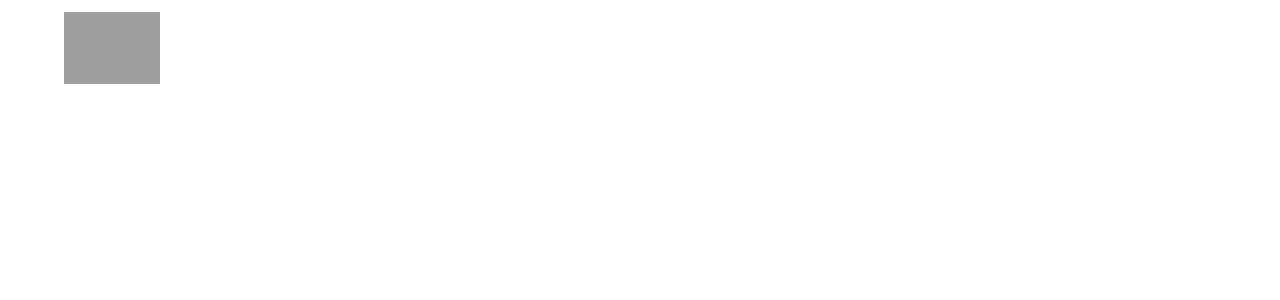
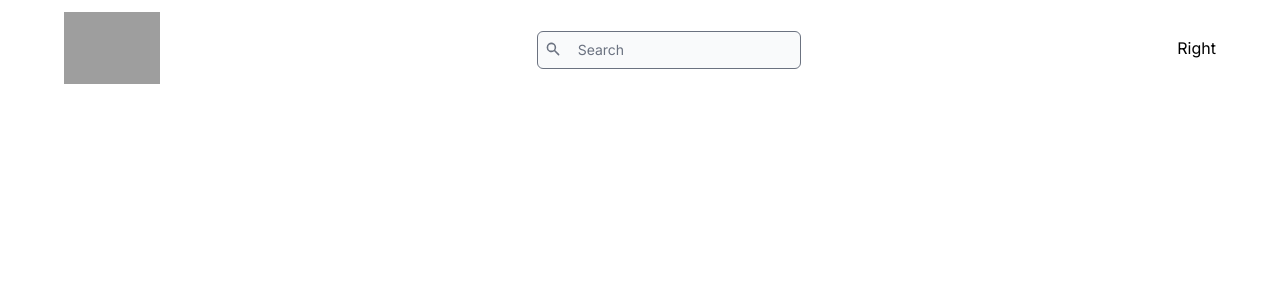
Before and after one commit to ryan-didevar/Instagram-clone, a Next.js app: page / in a window 1280 px wide. Shown: the top 300 px of the page. Built offline with nearby package versions, Linux system fonts and the light colour scheme; grey boxes are pictures that could not be loaded.

Commit message:
Searchbar added

```diff
--- a/app/Header.tsx
+++ b/app/Header.tsx
@@ -1,5 +1,5 @@
 import Image from "next/image";
-import React from "react";
+import { HiSearch } from "react-icons/hi";
 
 const Header = () => {
   return (
@@ -21,6 +21,17 @@
             className="object-contain"
           />
         </div>
+        <div className="relative mt-1">
+          <div className="absolute top-2 left-2">
+            <HiSearch className="h-5 text-gray-500" />
+          </div>
+          <input
+            type="text"
+            placeholder="Search"
+            className="bg-gray-50 pl-10 border-gray-500 text-sm focus:ring-black focus:border-black rounded-md"
+          />
+        </div>
+        <h4>Right</h4>
       </div>
     </div>
   );
--- a/tailwind.config.ts
+++ b/tailwind.config.ts
@@ -1,20 +1,20 @@
-import type { Config } from 'tailwindcss'
+import type { Config } from "tailwindcss";
 
 const config: Config = {
   content: [
-    './pages/**/*.{js,ts,jsx,tsx,mdx}',
-    './components/**/*.{js,ts,jsx,tsx,mdx}',
-    './app/**/*.{js,ts,jsx,tsx,mdx}',
+    "./pages/**/*.{js,ts,jsx,tsx,mdx}",
+    "./components/**/*.{js,ts,jsx,tsx,mdx}",
+    "./app/**/*.{js,ts,jsx,tsx,mdx}",
   ],
   theme: {
     extend: {
       backgroundImage: {
-        'gradient-radial': 'radial-gradient(var(--tw-gradient-stops))',
-        'gradient-conic':
-          'conic-gradient(from 180deg at 50% 50%, var(--tw-gradient-stops))',
+        "gradient-radial": "radial-gradient(var(--tw-gradient-stops))",
+        "gradient-conic":
+          "conic-gradient(from 180deg at 50% 50%, var(--tw-gradient-stops))",
       },
     },
   },
-  plugins: [],
-}
-export default config
+  plugins: [require("@tailwindcss/forms")],
+};
+export default config;
```
Also changed, not shown: package.json (+6 -4 lines), 1 other file (tests, documents, lock files or other folders).
